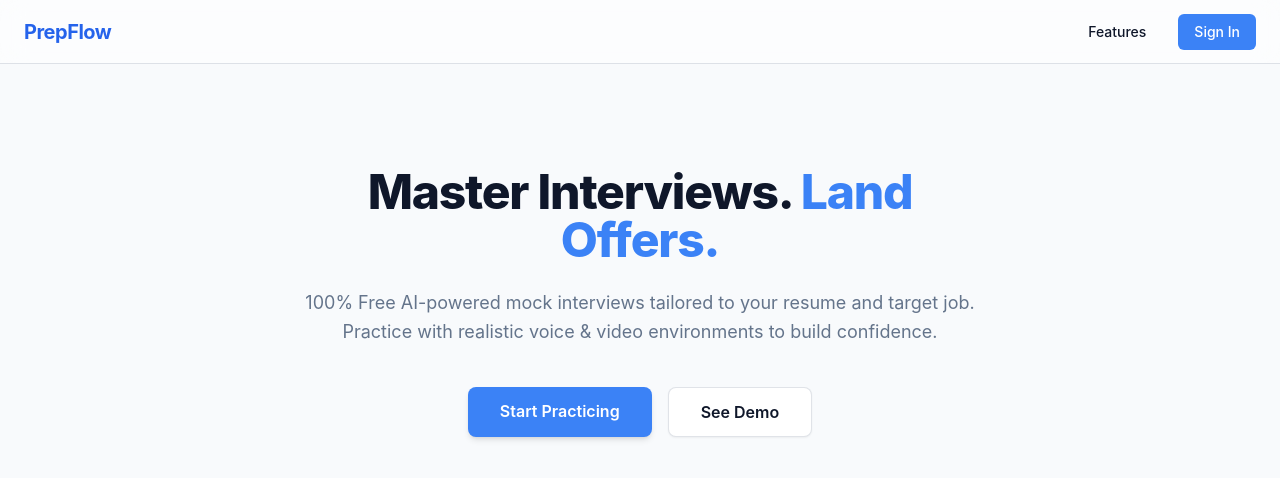
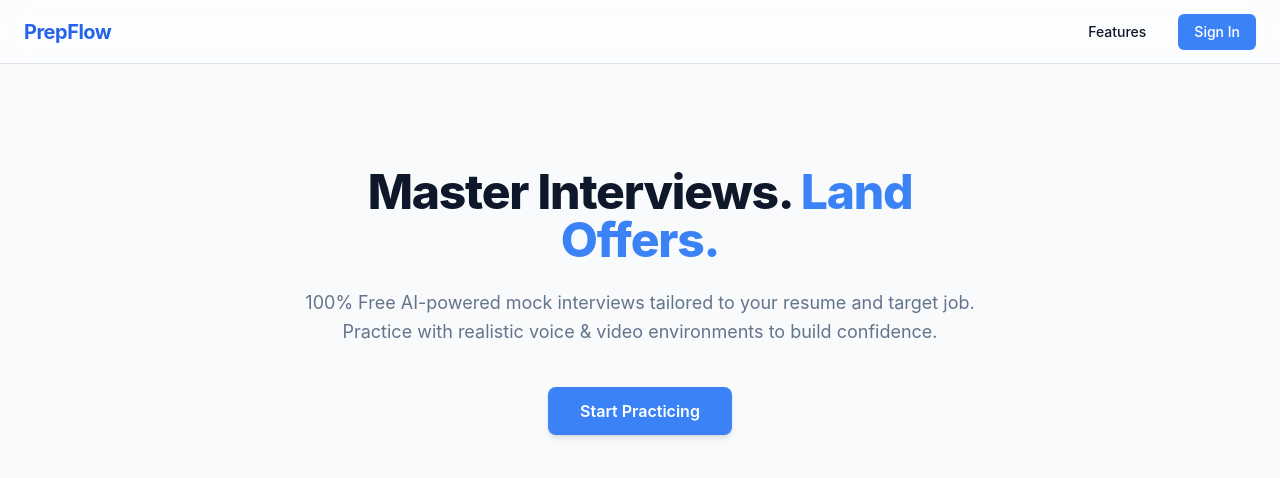
Before and after one commit to prativzz/prepflow, a React app in the folder frontend/: page / in a window 1280 px wide. Shown: the top 478 px of the page. Built offline with nearby package versions, Linux system fonts and the light colour scheme; no server answers; the HTML template or start-up script is replaced by a standard one.

Commit message:
Remove See Demo button from Landing Page

```diff
--- a/frontend/src/pages/LandingPage.jsx
+++ b/frontend/src/pages/LandingPage.jsx
@@ -32,14 +32,9 @@ const LandingPage = () => {
                 Go to Dashboard
               </Link>
             ) : (
-              <>
-                <Link to="/register" className="px-8 py-3 bg-primary text-white font-semibold rounded-lg hover:bg-primary-dark hover:-translate-y-0.5 transition-all shadow-md">
-                  Start Practicing
-                </Link>
-                <Link to="/login" className="px-8 py-3 bg-white text-neutral-darkBg font-semibold rounded-lg border border-neutral/20 hover:bg-neutral-light transition-all shadow-sm">
-                  See Demo
-                </Link>
-              </>
+              <Link to="/register" className="px-8 py-3 bg-primary text-white font-semibold rounded-lg hover:bg-primary-dark hover:-translate-y-0.5 transition-all shadow-md">
+                Start Practicing
+              </Link>
             )}
           </div>
         </div>
```
